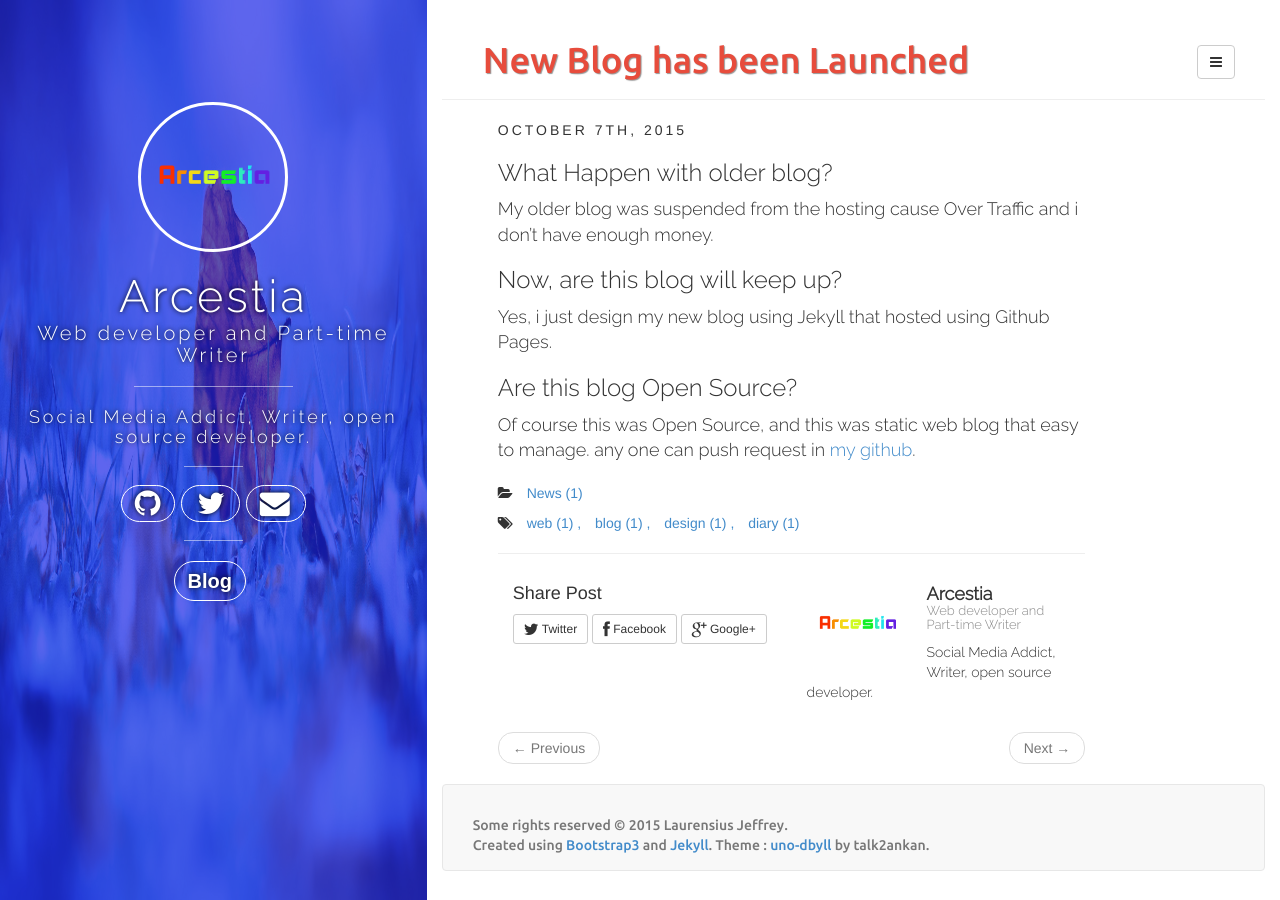
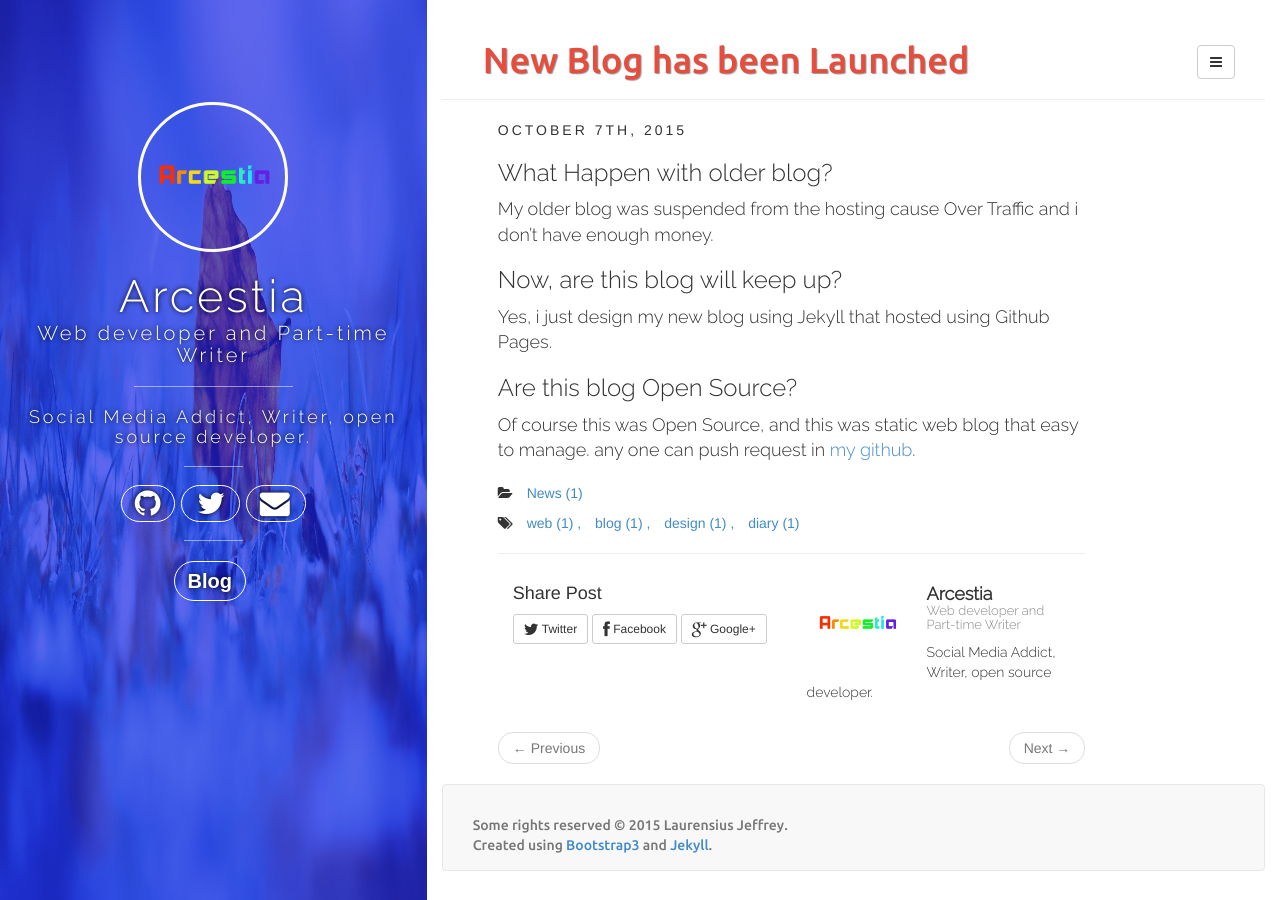
Before and after one commit to arcestiaishere/arcestiaishere.github.io, a Jekyll site: the page built from _posts/2015-10-07-New-Blog-has-launched.md, in a window 1280 px wide. Built offline with Jekyll 4.4.1, drawn with Linux system fonts in a browser that asks for light colours; nearby versions of some CDN libraries; comment, search, counter and statistics services are not loaded.

Commit message:
patching

```diff
--- a/_config.yml
+++ b/_config.yml
@@ -30,4 +30,4 @@
   facebook: Arcestia
   googleplus: +LaurensiusJeffreyChandra
   bio: "Social Media Addict, Writer, open source developer. "
-  uno-dbyll: https://raw.githubusercontent.com/arcestiaishere/arcestiaishere.github.io/master/arcestialogo.png
+  arcestia: https://raw.githubusercontent.com/arcestiaishere/arcestiaishere.github.io/master/arcestialogo.png
--- a/_includes/default.html
+++ b/_includes/default.html
@@ -68,7 +68,7 @@
 
 
       <a class="navbar-brand" href="{{ site.BASE_PATH }}">
-        <img src="{{site.author.uno-dbyll}}" class="img-circle" style="height:35px;width:35px"/>
+        <img src="{{site.author.arcestia}}" class="img-circle" style="height:35px;width:35px"/>
         {{ site.title }}
       </a>
     </div>
@@ -109,7 +109,7 @@
 <footer class="navbar navbar-default">
     <div class="container">
       <p class="navbar-text pull-left">Some rights reserved &copy; {{ site.time | date: '%Y' }} {{ site.author.name }}. </br>
-      Created using <a class="navbar-button" href="https://github.com/twbs/bootstrap">Bootstrap3</a> and <a class="navbar-button" href="https://github.com/jekyll/jekyll">Jekyll</a>. Theme : <a class="navbar-button" href="https://github.com/talk2ankan/uno-dbyll">uno-dbyll</a> by talk2ankan.
+      Created using <a class="navbar-button" href="https://github.com/twbs/bootstrap">Bootstrap3</a> and <a class="navbar-button" href="https://github.com/jekyll/jekyll">Jekyll</a>.
  </p>
  </div>
   </footer>
--- a/_includes/post.html
+++ b/_includes/post.html
@@ -94,7 +94,7 @@
       </section>
 
       <section class="col-sm-6 author">
-        <img src="{{site.author.uno-dbyll}}" style="height:100px;width:100px;" class="img-rounded author-image" />
+        <img src="{{site.author.arcestia}}" style="height:100px;width:100px;" class="img-rounded author-image" />
         <h4 class="section-title author-name"><b>{{site.title}}</b><br/><p style="color:#888;font-size:13px;">{{site.author.role}}</p></h4>
         <p class="author-bio">{{site.author.bio}}</p>
       </section>
@@ -121,7 +121,7 @@
        <div id="disqus_thread"></div>
     <script type="text/javascript">
         /* * * CONFIGURATION VARIABLES: EDIT BEFORE PASTING INTO YOUR WEBPAGE * * */
-        var disqus_shortname = 'talk2ankan'; // required: replace example with your forum shortname
+        var disqus_shortname = 'arcestia'; // required: replace example with your forum shortname
 
         /* * * DON'T EDIT BELOW THIS LINE * * */
         (function() {
--- a/_includes/sidebar.html
+++ b/_includes/sidebar.html
@@ -1,7 +1,7 @@
 <! -- sidebar.html -->
 <header class="sidebar-header" role="banner">
 	<a href="{{ site.BASE_PATH }}">
-		<img src="{{site.author.uno-dbyll}}" class="img-circle" style="border-radius: 50%;
+		<img src="{{site.author.arcestia}}" class="img-circle" style="border-radius: 50%;
 border: 3px solid #FFF; height:150px;width:150px" />
 	</a>
 	<h3 class="title">
```
Also changed, not shown: _drafts/2013-11-05-host-your-own-website-on-github-using-jekyll.md (line endings or trailing spaces), _drafts/2013-11-15-hello-world.md (line endings or trailing spaces), _drafts/2014-8-8-dude.md (line endings or trailing spaces).
